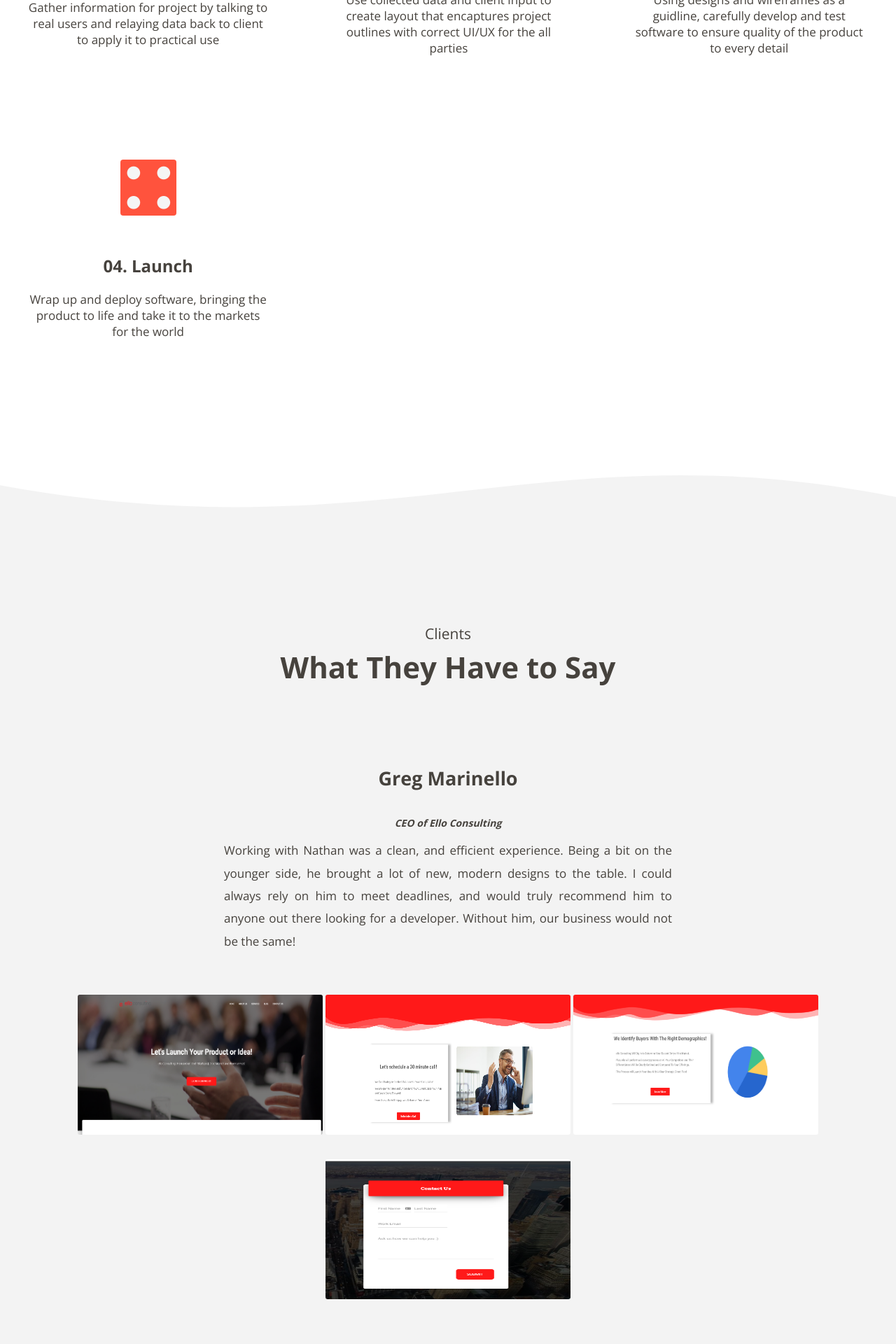
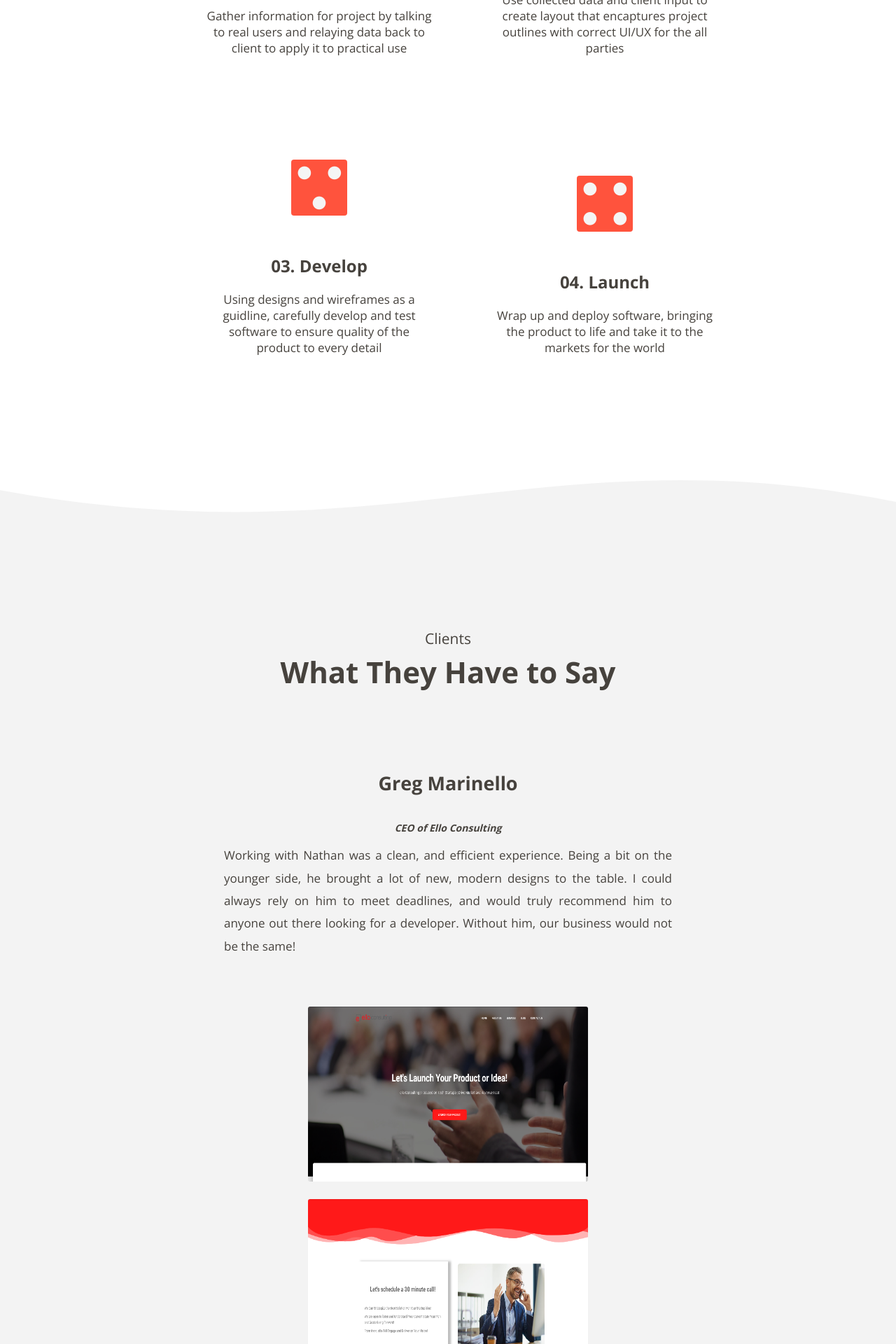
Before and after one commit to Leymabeans/personal-portfolio, a PHP site: page / in a window 1280 px wide. Shown: the part 1320-3240 px from the top of the page at 70% size. Run offline with PHP 8.4, Linux system fonts and the light colour scheme.

Commit message:
Fixed responsiveness

```diff
--- a/css/index.css
+++ b/css/index.css
@@ -7,7 +7,6 @@ body {
   text-align: center;
   overflow-x: hidden;
   -ms-overflow-style: -ms-autohiding-scrollbar;
-  scroll-behavior: smooth;
 }
 
 ::-webkit-scrollbar {
@@ -20,6 +19,8 @@ a {
 
 li {
   list-style-type: none;
+  width: 60%;
+  margin: auto;
 }
 
 
@@ -54,6 +55,8 @@ li {
 
 ul {
   display: grid;
+  width: 60%;
+  margin: auto;
   align-items: center;
   grid-template-columns: repeat(auto-fit, minmax(320px, 1fr));
   grid-gap: 3rem;
@@ -190,9 +193,10 @@ li > img {
 }
 
 .screenshots {
-  height: 200px;
-  width: 350px;
+  height: 250px;
+  width: 400px;
   border-radius: 3px;
+  margin: 10px;
   transition: opacity 1s, transform 1s;
 }
 
@@ -231,7 +235,7 @@ li > img {
 
 /*Extra Respondsive design===*/
 @media screen and (min-width: 1060px) {
-  .details {
-    width: 50%;
-  }
+    .details {
+        width: 50%;
+    }
 }
```
